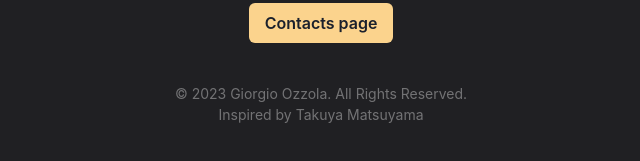
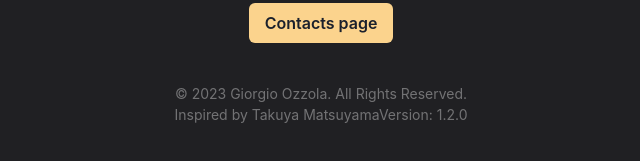
Before and after one commit to ozzgio/portfolio, a Next.js app: page / in a window 1280 px wide. Shown: the part 1504-1665 px from the top of the page, without its empty margins (319-959 px from the left). Built offline with nearby package versions, Linux system fonts and the light colour scheme.

Commit message:
added version in footer component

```diff
--- a/components/footer.js
+++ b/components/footer.js
@@ -1,4 +1,5 @@
 import { Box } from '@chakra-ui/react'
+import packageJson from '../package.json'
 
 const Footer = () => {
   return (
@@ -11,6 +12,7 @@ const Footer = () => {
       opacity={0.4} fontSize="sm">
       &copy; {new Date().getFullYear()} Giorgio Ozzola. All Rights Reserved.<br />
       Inspired by <a href='https://www.craftz.dog/' target='_blank'>Takuya Matsuyama</a>
+      Version: {packageJson.version}
     </Box>
   )
 }
--- a/package.json
+++ b/package.json
@@ -1,6 +1,6 @@
 {
   "name": "devozzo-homepage",
-  "version": "1.1.0",
+  "version": "1.2.0",
   "description": " portfolio",
   "scripts": {
     "dev": "next dev --turbopack",
```
